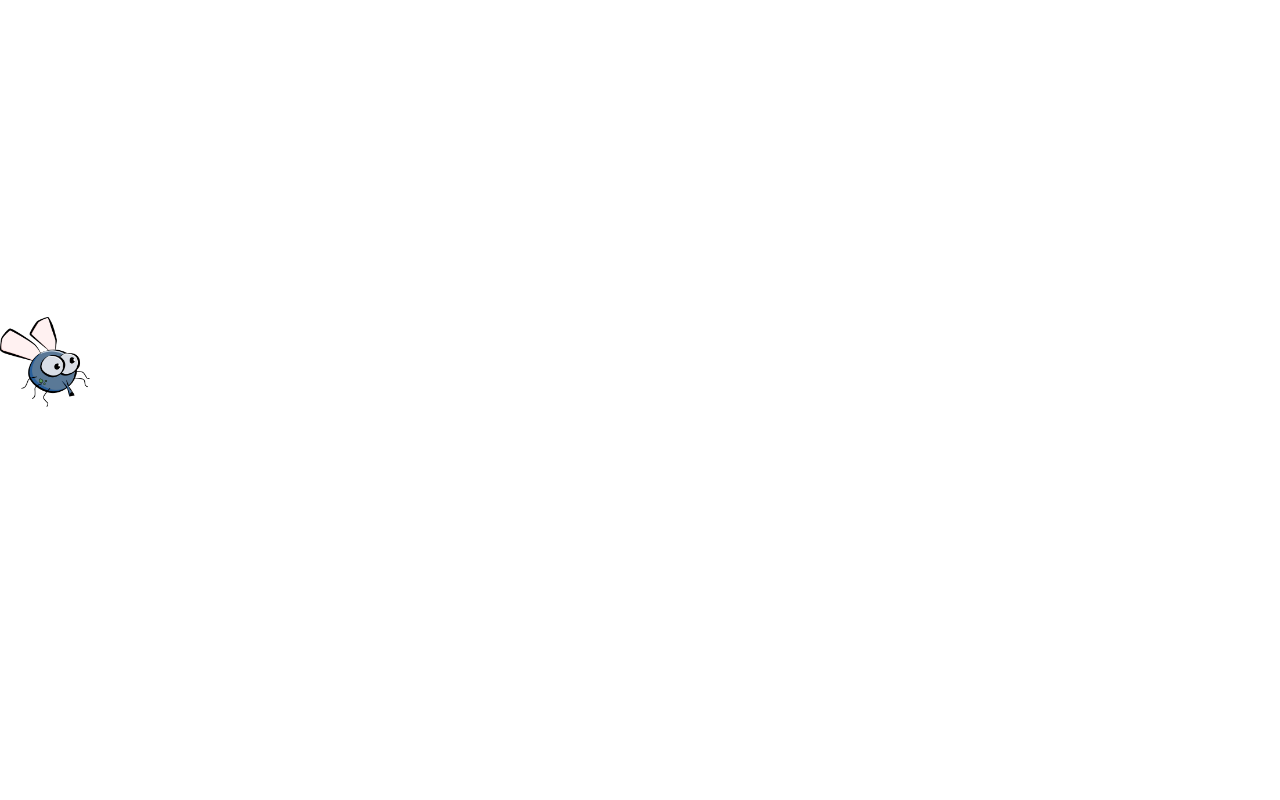
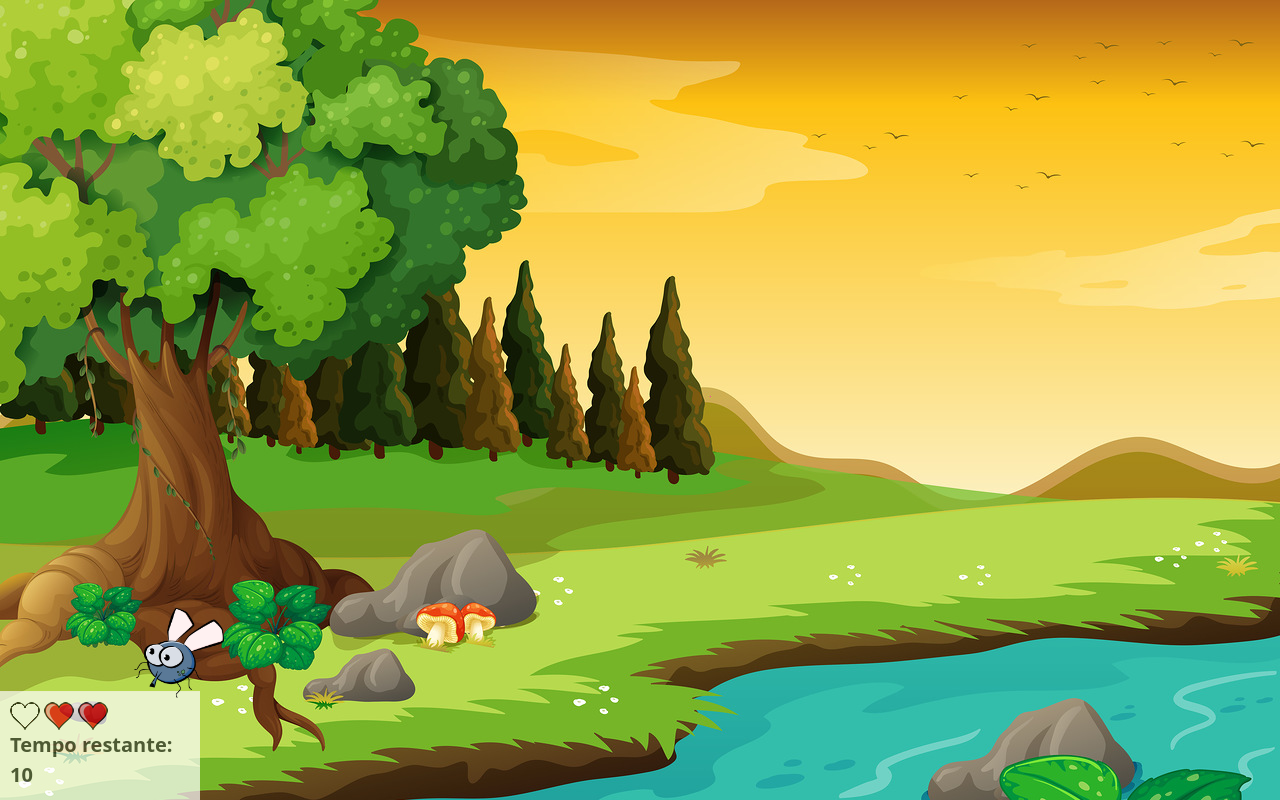
Before and after one commit to devPauloJunior/JAVASCRIPT, a website: page turma3/html_JS/game.html in a window 1280 px wide. Drawn offline with nearby package versions, Linux system fonts and the light colour scheme.

Commit message:
Aula HTML + JS game mata mosquito 24/01

```diff
--- a/turma3/html_JS/assets/css/game.css
+++ b/turma3/html_JS/assets/css/game.css
@@ -1,3 +1,5 @@
+body { background-image: url(../images/bg.jpg); background-repeat: no-repeat; background-size: 100%; }
+
 .mosquito1 { width: 50px; height: 50px; }
 
 .mosquito2 { width: 70px; height: 70px; }
@@ -7,3 +9,9 @@
 .ladoA { transform: scaleX(1); }
 
 .ladoB { transform: scaleX(-1); }
+
+.painel { position: absolute; width: 200px; padding: 10px; left: 0px; bottom: 0px; border-top: 1px solid #fffafa; background-color: #ffffff; opacity: 0.7; }
+
+.vidas { float: left; }
+
+.cronometro { float: left; font-size: 20px; font-weight: bold; }
--- a/turma3/html_JS/assets/js/game.js
+++ b/turma3/html_JS/assets/js/game.js
@@ -1,5 +1,7 @@
 let altura = 0
 let largura = 0
+let numVida = 1
+let tempo = 15
 
 function tamanhoDoPalco() {
     altura = window.innerHeight
@@ -10,7 +12,31 @@ function tamanhoDoPalco() {
 
 tamanhoDoPalco()
 
+let cronometro = setInterval(function() {
+    tempo -= 1
+    if ( tempo < 0) {
+        clearInterval(cronometro)
+        clearInterval(criaMosquito)
+        alert('Vitoria')
+    } else {
+        document.getElementById('cronometro').innerHTML = tempo
+    }
+}, 1000)
+
 function imgRandomica() {
+
+    //Remove mosquito
+    if (document.getElementById('mosquito')) {
+        document.getElementById('mosquito').remove()
+        if ( numVida > 3 ) {
+            window.location.href = 'game_over.html'
+        } else {
+            document.getElementById('vida' + numVida).src = './assets/images/coracao_vazio.png'
+            numVida++
+        }
+
+    }
+
     let posicaoX = Math.floor(Math.random() * largura) - 90
     let posicaoY = Math.floor(Math.random() * altura) - 90
 
@@ -27,6 +53,10 @@ function imgRandomica() {
     mosquito.style.left = posicaoX + 'px'
     mosquito.style.top = posicaoY + 'px'
     mosquito.style.position = 'absolute'
+    mosquito.id = 'mosquito'
+    mosquito.onclick = function() {
+        this.remove()
+    }
 
     document.body.appendChild(mosquito)
 }
--- a/turma3/html_JS/game.html
+++ b/turma3/html_JS/game.html
@@ -12,8 +12,21 @@
 </head>
 
 <body onresize="tamanhoDoPalco()">
+    <div class="painel">
+        <div class="vidas">
+            <img id="vida1" src="./assets/images/coracao_cheio.png">
+            <img id="vida2" src="./assets/images/coracao_cheio.png">
+            <img id="vida3" src="./assets/images/coracao_cheio.png">
+        </div>
+        <div class="cronometro">
+            Tempo restante: <span id="cronometro"></span>
+        </div>
+    </div>
     <script>
-        imgRandomica()
+        document.getElementById('cronometro').innerHTML = tempo
+        let criaMosquito = setInterval(function () {
+            imgRandomica()
+        }, 2000)
     </script>
 </body>
 
```
Also changed, not shown: turma3/html_JS/game_over.html (added, +33 -0 lines).
